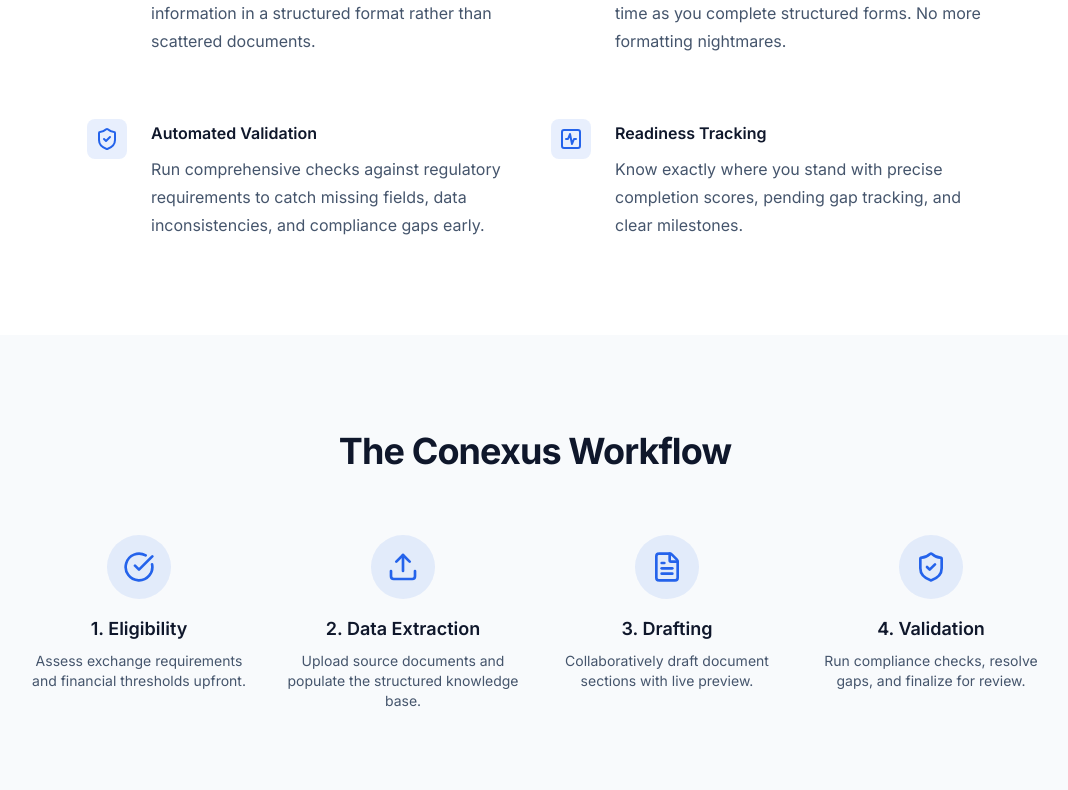
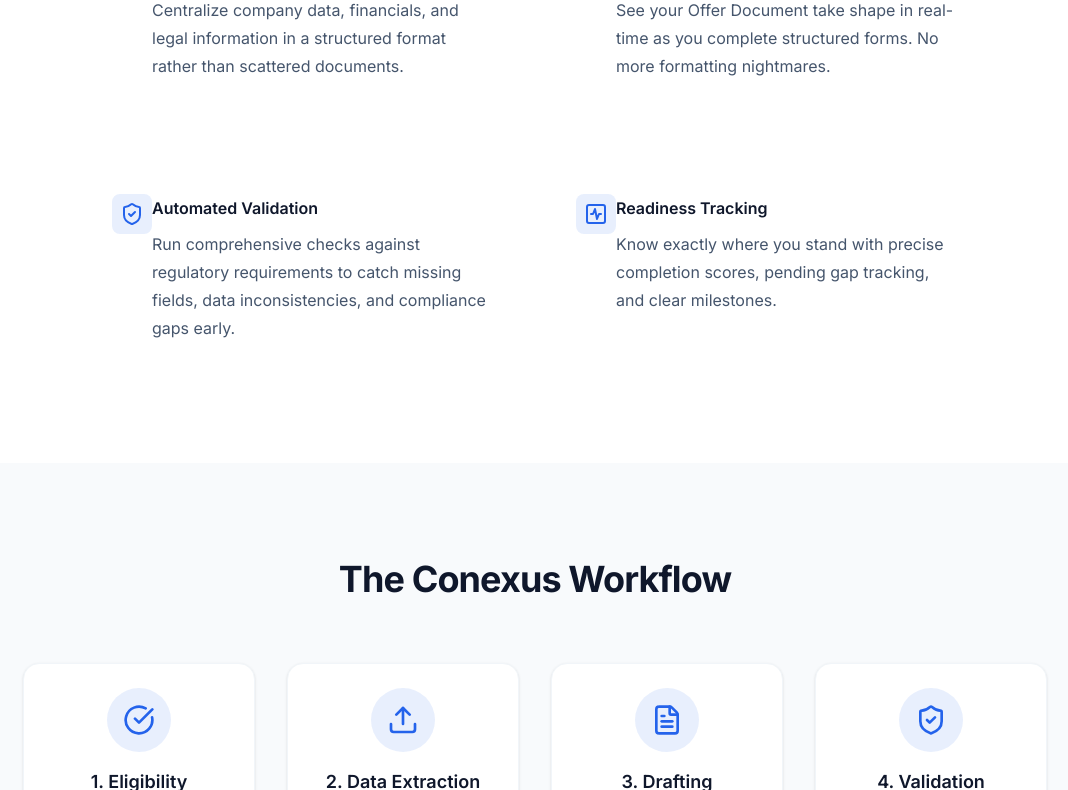
Before and after one commit to Crriminson/conexus, a Next.js app: page / in a window 1280 px wide. Shown: the part 1190-1980 px from the top of the page, without its empty margins (105-1173 px from the left). Built offline with nearby package versions, Linux system fonts and the light colour scheme.

Commit message:
Enhance UI interactivity: dynamic buttons and hover states on landing page

```diff
--- a/src/app/page.tsx
+++ b/src/app/page.tsx
@@ -79,9 +79,9 @@
             </div>
             <div className="mx-auto mt-16 max-w-2xl sm:mt-20 lg:mt-24 lg:max-w-4xl">
               <dl className="grid max-w-xl grid-cols-1 gap-x-8 gap-y-10 lg:max-w-none lg:grid-cols-2 lg:gap-y-16">
-                <div className="relative pl-16">
+                <div className="relative pl-16 p-6 rounded-2xl transition-all duration-300 hover:bg-white hover:shadow-xl hover:-translate-y-1 border border-transparent hover:border-slate-100">
                   <dt className="text-base font-semibold leading-7 text-slate-900">
-                    <div className="absolute left-0 top-0 flex h-10 w-10 items-center justify-center rounded-lg bg-primary/10">
+                    <div className="absolute left-6 top-6 flex h-10 w-10 items-center justify-center rounded-lg bg-primary/10 transition-colors group-hover:bg-primary/20">
                       <Layers className="h-6 w-6 text-primary" />
                     </div>
                     Structured Knowledge Base
@@ -90,9 +90,9 @@
                     Centralize company data, financials, and legal information in a structured format rather than scattered documents.
                   </dd>
                 </div>
-                <div className="relative pl-16">
+                <div className="relative pl-16 p-6 rounded-2xl transition-all duration-300 hover:bg-white hover:shadow-xl hover:-translate-y-1 border border-transparent hover:border-slate-100">
                   <dt className="text-base font-semibold leading-7 text-slate-900">
-                    <div className="absolute left-0 top-0 flex h-10 w-10 items-center justify-center rounded-lg bg-primary/10">
+                    <div className="absolute left-6 top-6 flex h-10 w-10 items-center justify-center rounded-lg bg-primary/10 transition-colors group-hover:bg-primary/20">
                       <FileText className="h-6 w-6 text-primary" />
                     </div>
                     Live Document Generation
@@ -101,9 +101,9 @@
                     See your Offer Document take shape in real-time as you complete structured forms. No more formatting nightmares.
                   </dd>
                 </div>
-                <div className="relative pl-16">
+                <div className="relative pl-16 p-6 rounded-2xl transition-all duration-300 hover:bg-white hover:shadow-xl hover:-translate-y-1 border border-transparent hover:border-slate-100">
                   <dt className="text-base font-semibold leading-7 text-slate-900">
-                    <div className="absolute left-0 top-0 flex h-10 w-10 items-center justify-center rounded-lg bg-primary/10">
+                    <div className="absolute left-6 top-6 flex h-10 w-10 items-center justify-center rounded-lg bg-primary/10 transition-colors group-hover:bg-primary/20">
                       <ShieldCheck className="h-6 w-6 text-primary" />
                     </div>
                     Automated Validation
@@ -112,9 +112,9 @@
                     Run comprehensive checks against regulatory requirements to catch missing fields, data inconsistencies, and compliance gaps early.
                   </dd>
                 </div>
-                <div className="relative pl-16">
+                <div className="relative pl-16 p-6 rounded-2xl transition-all duration-300 hover:bg-white hover:shadow-xl hover:-translate-y-1 border border-transparent hover:border-slate-100">
                   <dt className="text-base font-semibold leading-7 text-slate-900">
-                    <div className="absolute left-0 top-0 flex h-10 w-10 items-center justify-center rounded-lg bg-primary/10">
+                    <div className="absolute left-6 top-6 flex h-10 w-10 items-center justify-center rounded-lg bg-primary/10 transition-colors group-hover:bg-primary/20">
                       <ActivitySquare className="h-6 w-6 text-primary" />
                     </div>
                     Readiness Tracking
@@ -139,29 +139,29 @@
 
             <div className="mx-auto max-w-5xl">
               <div className="grid grid-cols-1 gap-8 md:grid-cols-4">
-                <div className="flex flex-col items-center text-center">
-                  <div className="flex h-16 w-16 items-center justify-center rounded-full bg-primary/10 text-primary mb-4">
+                <div className="group flex flex-col items-center text-center p-6 rounded-2xl bg-white shadow-sm border border-slate-100 transition-all duration-300 hover:shadow-xl hover:-translate-y-2 hover:border-primary/20 cursor-default">
+                  <div className="flex h-16 w-16 items-center justify-center rounded-full bg-primary/10 text-primary mb-4 transition-transform duration-300 group-hover:scale-110 group-hover:bg-primary group-hover:text-white">
                     <CheckCircle className="h-8 w-8" />
                   </div>
                   <h3 className="text-lg font-semibold text-slate-900 mb-2">1. Eligibility</h3>
                   <p className="text-sm text-slate-600">Assess exchange requirements and financial thresholds upfront.</p>
                 </div>
-                <div className="flex flex-col items-center text-center">
-                  <div className="flex h-16 w-16 items-center justify-center rounded-full bg-primary/10 text-primary mb-4">
+                <div className="group flex flex-col items-center text-center p-6 rounded-2xl bg-white shadow-sm border border-slate-100 transition-all duration-300 hover:shadow-xl hover:-translate-y-2 hover:border-primary/20 cursor-default">
+                  <div className="flex h-16 w-16 items-center justify-center rounded-full bg-primary/10 text-primary mb-4 transition-transform duration-300 group-hover:scale-110 group-hover:bg-primary group-hover:text-white">
                     <Upload className="h-8 w-8" />
                   </div>
                   <h3 className="text-lg font-semibold text-slate-900 mb-2">2. Data Extraction</h3>
                   <p className="text-sm text-slate-600">Upload source documents and populate the structured knowledge base.</p>
                 </div>
-                <div className="flex flex-col items-center text-center">
-                  <div className="flex h-16 w-16 items-center justify-center rounded-full bg-primary/10 text-primary mb-4">
+                <div className="group flex flex-col items-center text-center p-6 rounded-2xl bg-white shadow-sm border border-slate-100 transition-all duration-300 hover:shadow-xl hover:-translate-y-2 hover:border-primary/20 cursor-default">
+                  <div className="flex h-16 w-16 items-center justify-center rounded-full bg-primary/10 text-primary mb-4 transition-transform duration-300 group-hover:scale-110 group-hover:bg-primary group-hover:text-white">
                     <FileText className="h-8 w-8" />
                   </div>
                   <h3 className="text-lg font-semibold text-slate-900 mb-2">3. Drafting</h3>
                   <p className="text-sm text-slate-600">Collaboratively draft document sections with live preview.</p>
                 </div>
-                <div className="flex flex-col items-center text-center">
-                  <div className="flex h-16 w-16 items-center justify-center rounded-full bg-primary/10 text-primary mb-4">
+                <div className="group flex flex-col items-center text-center p-6 rounded-2xl bg-white shadow-sm border border-slate-100 transition-all duration-300 hover:shadow-xl hover:-translate-y-2 hover:border-primary/20 cursor-default">
+                  <div className="flex h-16 w-16 items-center justify-center rounded-full bg-primary/10 text-primary mb-4 transition-transform duration-300 group-hover:scale-110 group-hover:bg-primary group-hover:text-white">
                     <ShieldCheck className="h-8 w-8" />
                   </div>
                   <h3 className="text-lg font-semibold text-slate-900 mb-2">4. Validation</h3>
--- a/src/components/ui/button.tsx
+++ b/src/components/ui/button.tsx
@@ -10,18 +10,18 @@
 }
 
 const buttonVariants = cva(
-  "inline-flex items-center justify-center whitespace-nowrap rounded-md text-sm font-medium ring-offset-background transition-colors focus-visible:outline-none focus-visible:ring-2 focus-visible:ring-ring focus-visible:ring-offset-2 disabled:pointer-events-none disabled:opacity-50",
+  "inline-flex items-center justify-center whitespace-nowrap rounded-md text-sm font-medium ring-offset-background transition-all duration-200 focus-visible:outline-none focus-visible:ring-2 focus-visible:ring-ring focus-visible:ring-offset-2 disabled:pointer-events-none disabled:opacity-50 active:scale-[0.98]",
   {
     variants: {
       variant: {
-        default: "bg-primary text-primary-foreground hover:bg-primary/90",
+        default: "bg-primary text-primary-foreground shadow hover:bg-primary/90 hover:shadow-md hover:-translate-y-0.5",
         destructive:
-          "bg-destructive text-destructive-foreground hover:bg-destructive/90",
+          "bg-destructive text-destructive-foreground shadow-sm hover:bg-destructive/90 hover:-translate-y-0.5",
         outline:
-          "border border-input bg-background hover:bg-accent hover:text-accent-foreground",
+          "border border-input bg-background shadow-sm hover:bg-accent hover:text-accent-foreground hover:shadow-md hover:-translate-y-0.5",
         secondary:
-          "bg-secondary text-secondary-foreground hover:bg-secondary/80",
-        ghost: "hover:bg-accent hover:text-accent-foreground",
+          "bg-secondary text-secondary-foreground shadow-sm hover:bg-secondary/80 hover:-translate-y-0.5",
+        ghost: "hover:bg-accent hover:text-accent-foreground active:bg-accent/80",
         link: "text-primary underline-offset-4 hover:underline",
       },
       size: {
```
